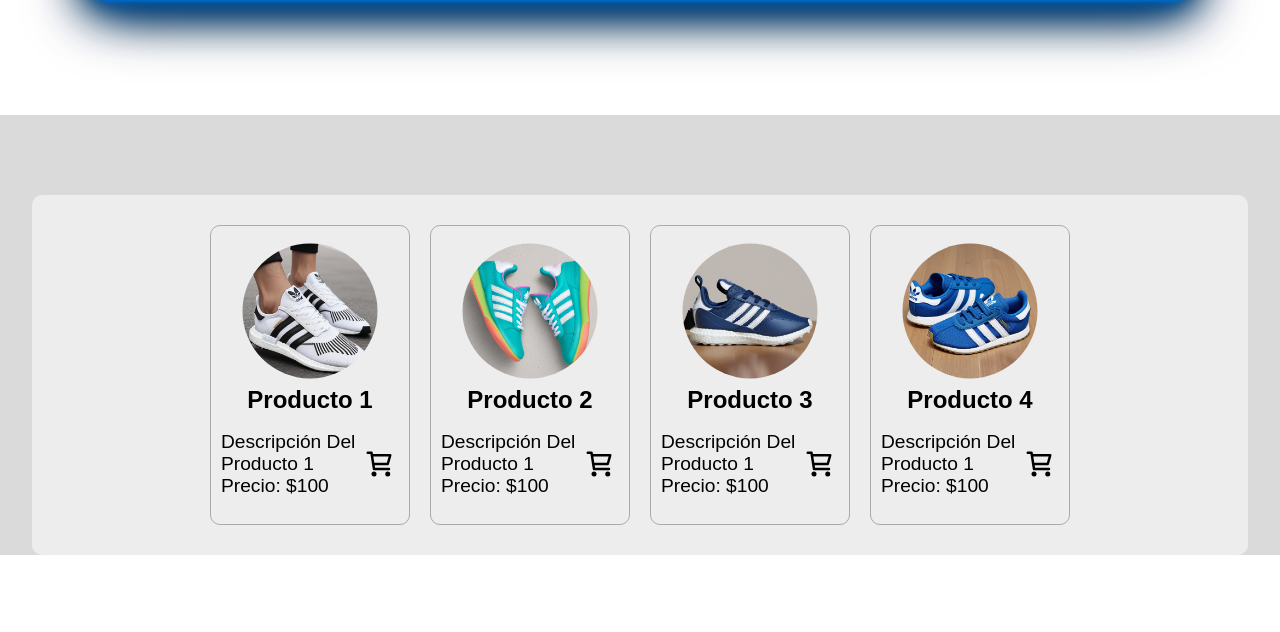
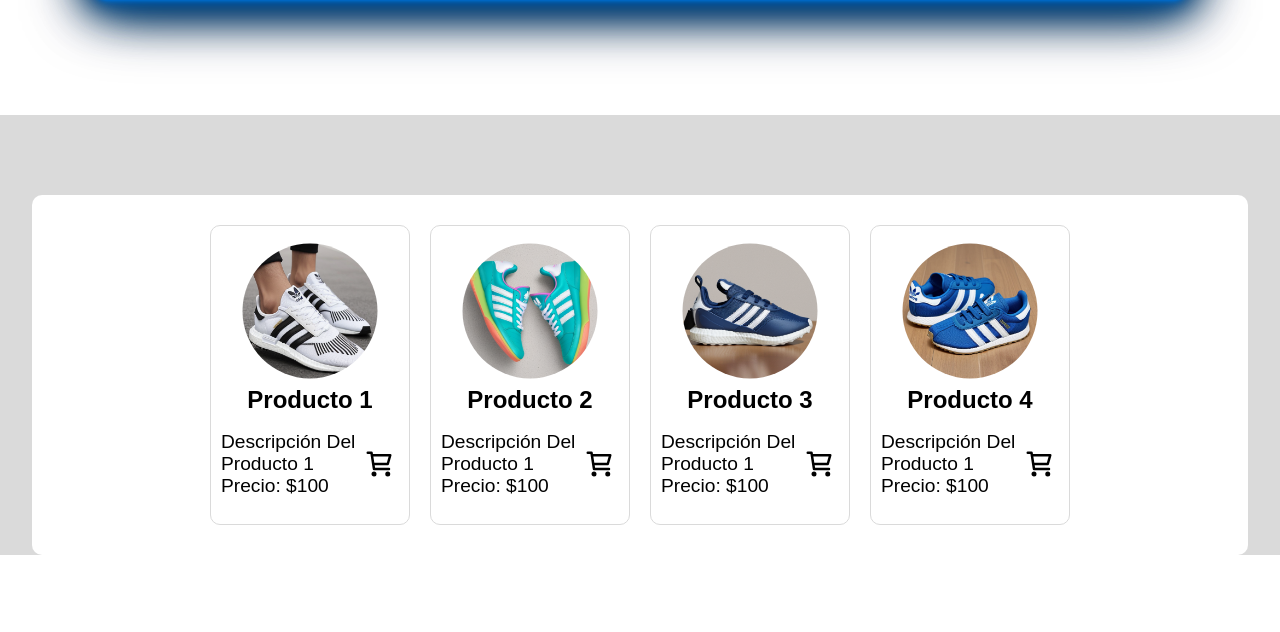
Before and after one commit to jpchaconcito/ShoesIA, a plain HTML site: page index.html in a window 1280 px wide. Shown: the part 605-1237 px from the top of the page. Drawn offline with Linux system fonts and the light colour scheme.

Commit message:
color productos

```diff
--- a/public/style/productos.css
+++ b/public/style/productos.css
@@ -17,7 +17,7 @@
     height: auto;
     margin: 0;
     padding: 20px;
-    background-color: #ededed;
+    background-color: #ffffff;
     border-radius: 10px;
 }
 .producto {
@@ -27,7 +27,7 @@
     align-items: center;
     margin: 10px;
     padding: 10px;
-    border: 1px solid #aaaaaa;
+    border: 1px solid #dadada;
     border-radius: 10px;
     width: 200px;
     height: 300px;
```
